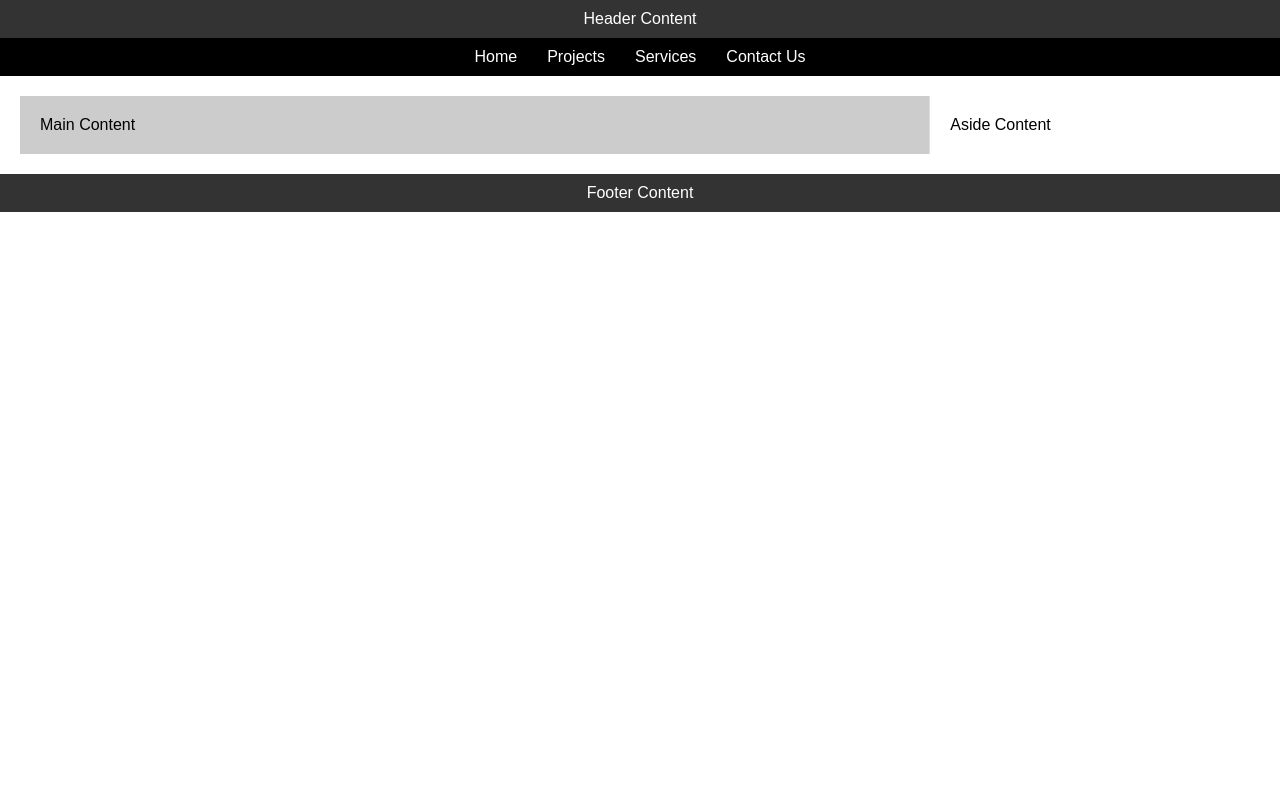
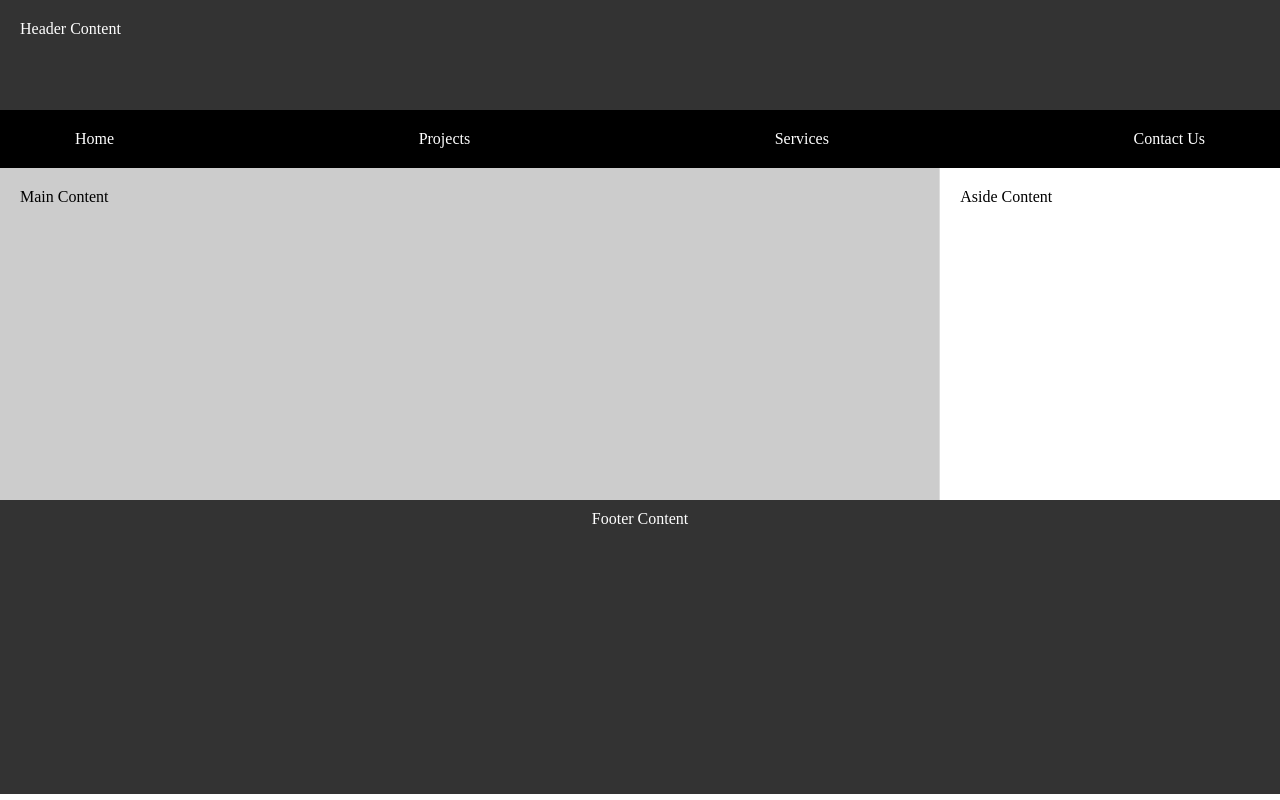
Before and after one commit to GuiiS0uza/wdd131, a plain HTML site: page week01/basic-layout.html in a window 1280 px wide. Drawn offline with Linux system fonts and the light colour scheme.

Commit message:
New folders

```diff
--- a/index.html
+++ b/week01/basic-layout.html
@@ -3,8 +3,9 @@
 <head>
   <meta charset="UTF-8">
   <meta name="viewport" content="width=device-width, initial-scale=1.0">
-  <title>Layout Example</title>
-  <link rel="stylesheet" href="styles/styles2.css">
+  <meta name="title"  content="Guilherme Souza | WDD 131">
+  <title>Guilherme Souza | WDD131</title>
+  <link rel="stylesheet" href="styles/layout.css">
 </head>
 <body>
   <header class="header">Header Content</header>
--- a/styles/styles2.css
+++ b/week01/styles/layout.css
@@ -5,14 +5,20 @@
 }
 
 body {
-  font-family: Arial, sans-serif;
+  font-family: 'Times New Roman', Times, serif, sans-serif;
+  height: 92vh;
+}
+
+.header {
+  height: 15%;
 }
 
 .header, .footer {
   background-color: #333;
   color: #fff;
-  text-align: center;
-  padding: 10px 0;
+  text-align: left;
+  padding: 20px;
+  padding-bottom: 50px;
 }
 
 .nav {
@@ -22,8 +28,9 @@ body {
 .nav ul {
   list-style: none;
   display: flex;
-  justify-content: center;
-  padding: 10px 0;
+  justify-content: space-between;
+  padding: 20px 0;
+  padding-inline: 60px;
 }
 
 .nav li {
@@ -37,7 +44,7 @@ body {
 
 .content {
   display: flex;
-  margin: 20px;
+  height: 45%;
 }
 
 .main {
@@ -58,4 +65,5 @@ body {
   color: #fff;
   text-align: center;
   padding: 10px 0;
+  height: 40%;
 }
```
